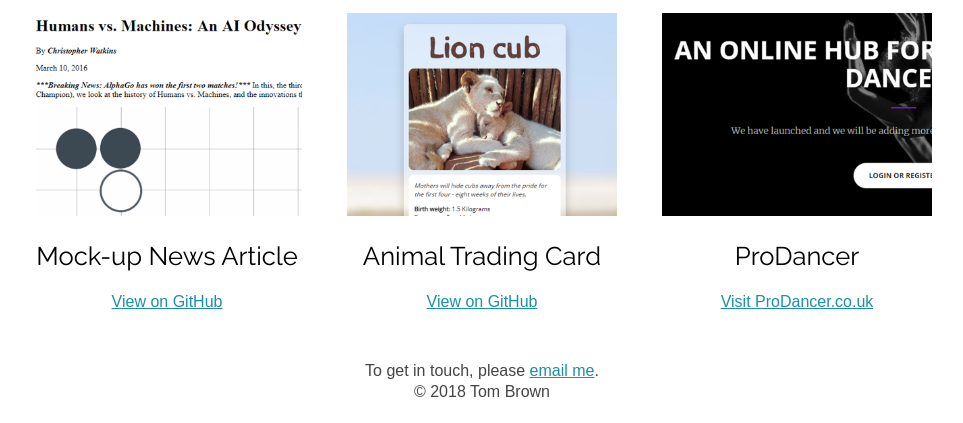
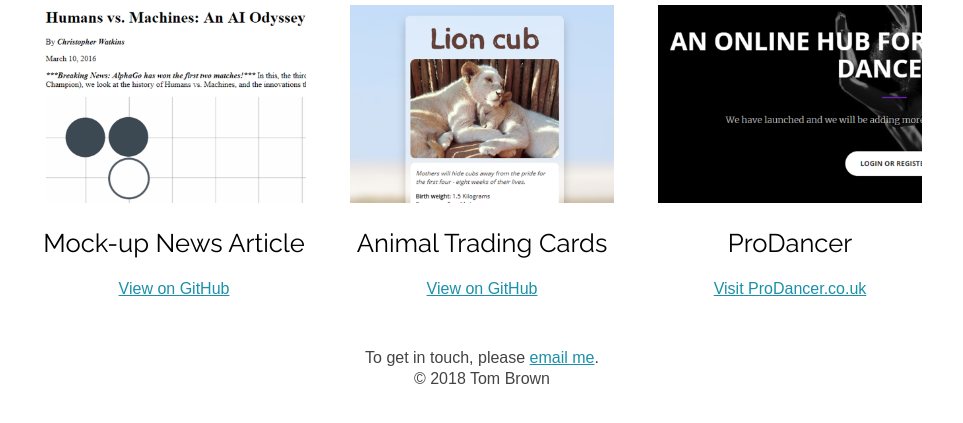
Before and after one commit to tombrowndev/fend-portfolio, a plain HTML site: page index.html in a window 1280 px wide. Shown: the part 658-1081 px from the top of the page, without its empty margins (158-1121 px from the left). Drawn offline with Linux system fonts and the light colour scheme.

Commit message:
Fixed horizontal overlow

```diff
--- a/css/responsive.css
+++ b/css/responsive.css
@@ -20,7 +20,7 @@
 
 @media screen and (min-width: 900px) {
 	.site-container {
-		width: 900px;
+		width: 880px;
 		margin: 0 auto;
 	}
 
--- a/index.html
+++ b/index.html
@@ -39,7 +39,7 @@
 			</article>
 			<article class="project">
 				<img class="responsive" src="img/project-2.jpg" alt="Animal Trading Card">
-				<h3 class="project-title">Animal Trading Card</h3>
+				<h3 class="project-title">Animal Trading Cards</h3>
 				<a href="https://github.com/tombrowndev/fend-animal-trading-cards" target="_blank" title="GitHub Repo for Animal Trading Cards">View on GitHub</a>
 			</article>
 			<article class="project last">
```
